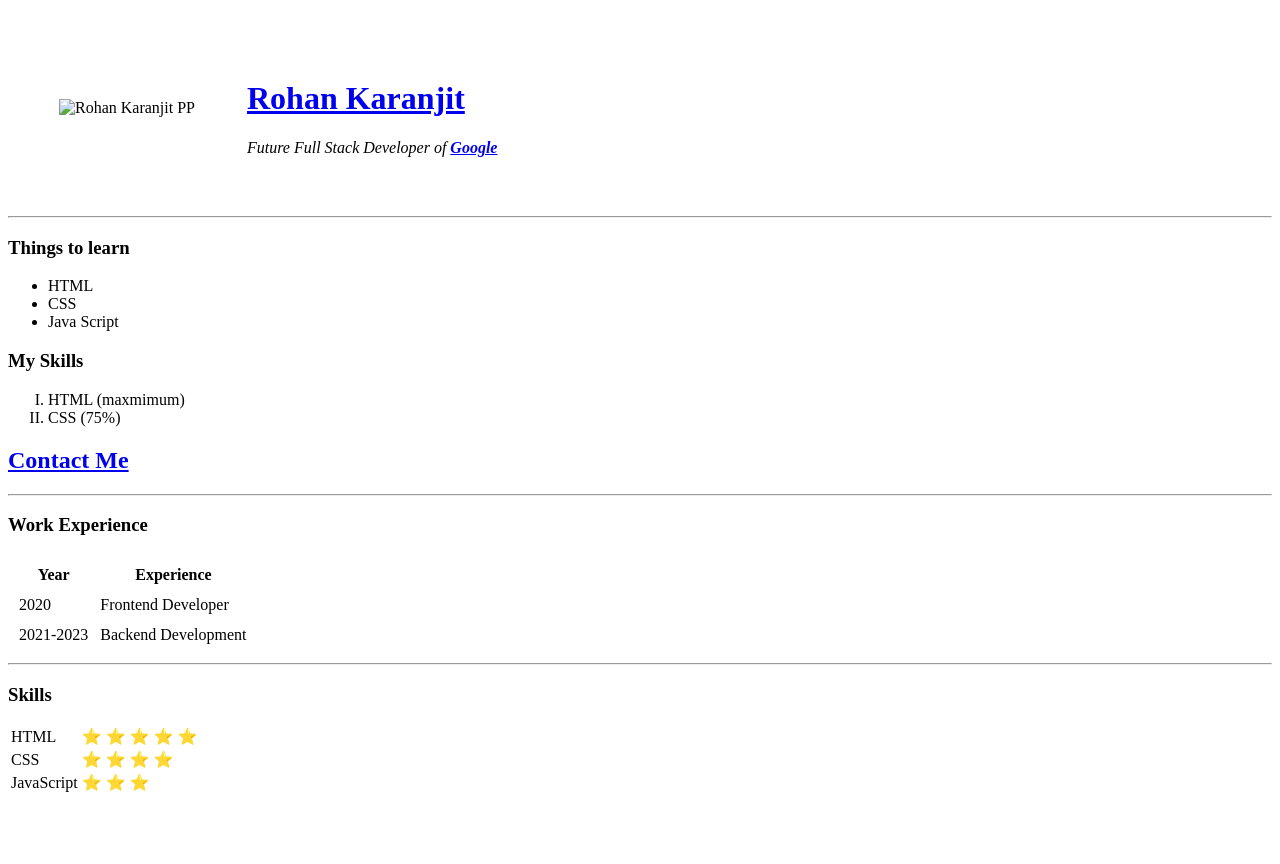
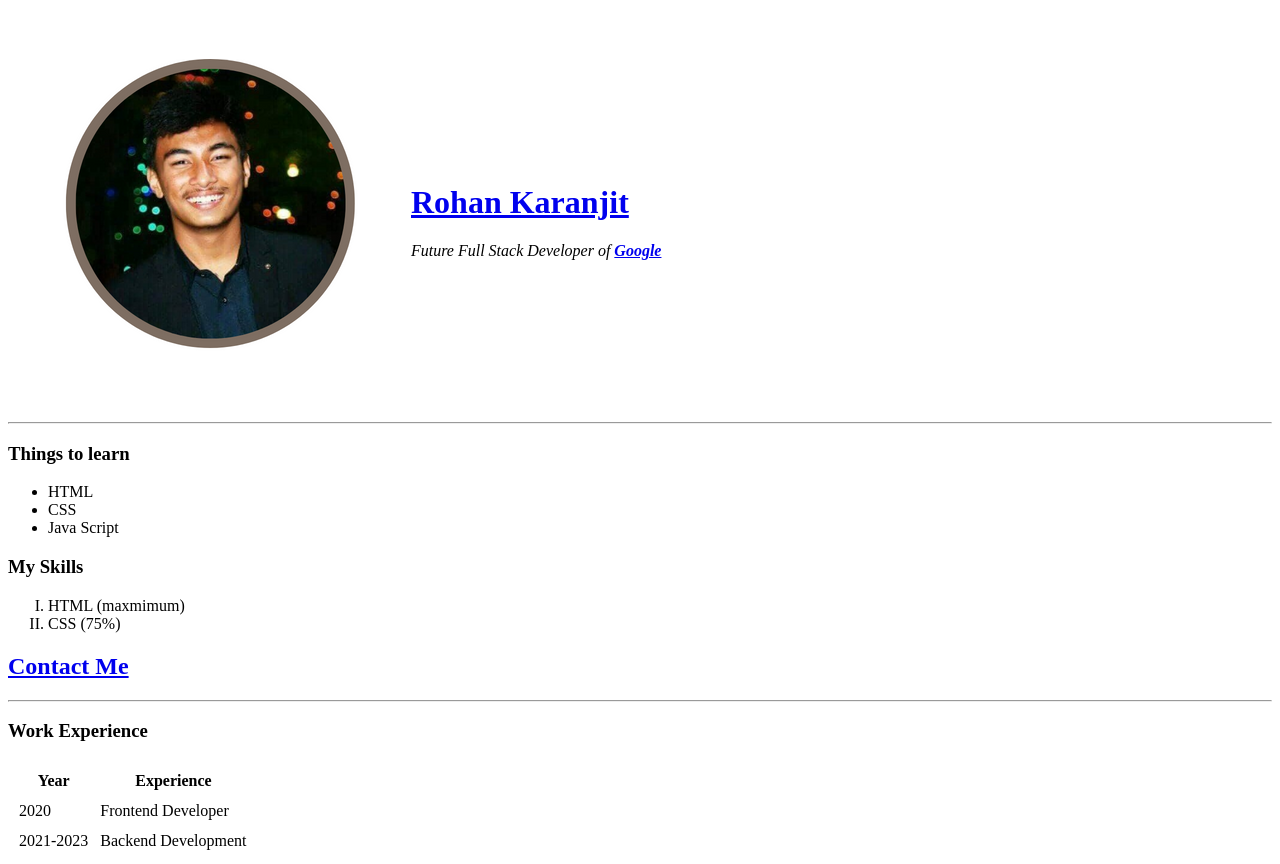
Before and after one commit to rohankaranjit415/CV, a plain HTML site: page index.html in a window 1280 px wide. Shown: the top 864 px of the page. Before the commit the page ends 803 px from the top, so only its background shows below. Drawn offline with Linux system fonts and the light colour scheme.

Commit message:
Update index.html

```diff
--- a/index.html
+++ b/index.html
@@ -8,7 +8,7 @@
 </head>
 <body>
     <table cellspacing = '50'>
-        <td><img src="image/1.png" alt="Rohan Karanjit PP"></td>
+        <td><img src="1.png" alt="Rohan Karanjit PP"></td>
         <td>  <h1><a href="https://www.rohankaranjit.com.np/"> Rohan Karanjit</a></h1>
         <em>Future Full Stack Developer of <strong><a href="https://www.google.com">Google</a> </strong></em></td>
 
```
